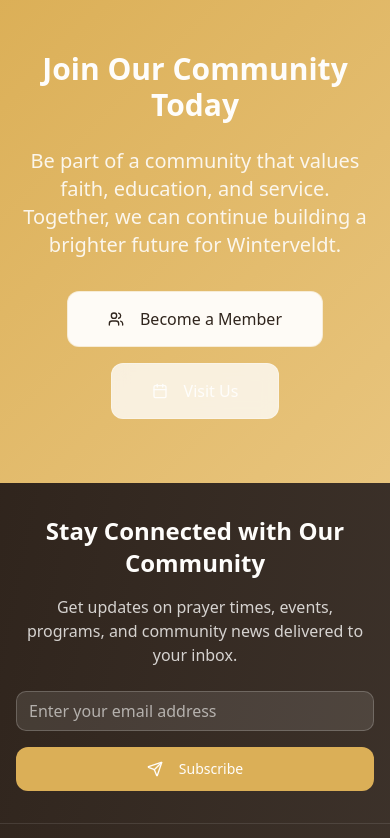
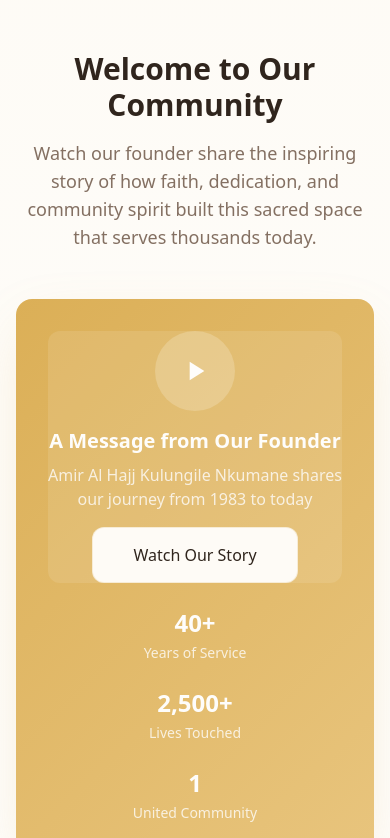
Before and after one commit to KMAISolutions/umveliqangi-hub, a React (Vite) app: page /about in a window 390 px wide. Shown: the part 5080-5918 px from the top of the page. Built offline with nearby package versions, Linux system fonts and the light colour scheme.

Commit message:
Update menu links and about section

```diff
--- a/src/components/FeaturedPrograms.tsx
+++ b/src/components/FeaturedPrograms.tsx
@@ -36,7 +36,7 @@ const FeaturedPrograms = () => {
   ];
 
   return (
-    <section className="py-16 bg-background">
+    <section id="highlights" className="py-16 bg-background">
       <div className="container mx-auto px-4">
         <div className="text-center mb-12">
           <h2 className="text-3xl md:text-4xl font-bold text-foreground mb-4">
--- a/src/components/StatsSection.tsx
+++ b/src/components/StatsSection.tsx
@@ -37,7 +37,7 @@ const StatsSection = () => {
   ];
 
   return (
-    <section className="py-16 bg-gradient-subtle">
+    <section id="stats" className="py-16 bg-gradient-subtle">
       <div className="container mx-auto px-4">
         <div className="text-center mb-12">
           <h2 className="text-3xl md:text-4xl font-bold text-foreground mb-4">
--- a/src/pages/About.tsx
+++ b/src/pages/About.tsx
@@ -72,7 +72,7 @@ const About = () => {
       <Navigation />
 
       {/* Hero Section */}
-      <section className="py-20 bg-gradient-subtle">
+      <section id="story" className="py-20 bg-gradient-subtle">
         <div className="container mx-auto px-4">
           <div className="max-w-4xl mx-auto text-center">
             <h1 className="text-4xl md:text-5xl font-bold text-foreground mb-6">
@@ -88,7 +88,7 @@ const About = () => {
       </section>
 
       {/* Mission & Vision */}
-      <section className="py-16">
+      <section id="mission" className="py-16">
         <div className="container mx-auto px-4">
           <div className="grid grid-cols-1 lg:grid-cols-3 gap-8 mb-16">
             <Card className="bg-gradient-primary text-primary-foreground shadow-mosque">
@@ -141,7 +141,7 @@ const About = () => {
       </section>
 
       {/* Timeline */}
-      <section className="py-16 bg-gradient-subtle">
+      <section id="timeline" className="py-16 bg-gradient-subtle">
         <div className="container mx-auto px-4">
           <div className="text-center mb-12">
             <h2 className="text-3xl md:text-4xl font-bold text-foreground mb-4">
@@ -177,7 +177,7 @@ const About = () => {
       </section>
 
       {/* Leadership */}
-      <section className="py-16">
+      <section id="leadership" className="py-16">
         <div className="container mx-auto px-4">
           <div className="text-center mb-12">
             <h2 className="text-3xl md:text-4xl font-bold text-foreground mb-4">
@@ -222,6 +222,59 @@ const About = () => {
         </div>
       </section>
 
+      {/* Welcome Video */}
+      <section id="video" className="py-16 bg-gradient-subtle">
+        <div className="container mx-auto px-4">
+          <div className="text-center mb-12">
+            <h2 className="text-3xl md:text-4xl font-bold text-foreground mb-4">
+              Welcome to Our Community
+            </h2>
+            <p className="text-lg text-muted-foreground max-w-2xl mx-auto">
+              Watch our founder share the inspiring story of how faith, dedication, and community spirit
+              built this sacred space that serves thousands today.
+            </p>
+          </div>
+
+          <div className="max-w-4xl mx-auto">
+            <div className="relative bg-gradient-primary rounded-2xl p-8 shadow-mosque">
+              <div className="aspect-video bg-primary-foreground/10 rounded-xl flex items-center justify-center mb-6">
+                <div className="text-center">
+                  <div className="w-20 h-20 bg-primary-foreground/20 rounded-full flex items-center justify-center mx-auto mb-4">
+                    <svg className="w-8 h-8 text-primary-foreground" fill="currentColor" viewBox="0 0 24 24">
+                      <path d="M8 5v14l11-7z"/>
+                    </svg>
+                  </div>
+                  <h3 className="text-xl font-semibold text-primary-foreground mb-2">
+                    A Message from Our Founder
+                  </h3>
+                  <p className="text-primary-foreground/80 mb-4">
+                    Amir Al Hajj Kulungile Nkumane shares our journey from 1983 to today
+                  </p>
+                  <Button variant="pearl" size="lg">
+                    Watch Our Story
+                  </Button>
+                </div>
+              </div>
+
+              <div className="grid grid-cols-1 md:grid-cols-3 gap-6 text-center">
+                <div className="text-primary-foreground">
+                  <div className="text-2xl font-bold mb-1">40+</div>
+                  <div className="text-sm opacity-80">Years of Service</div>
+                </div>
+                <div className="text-primary-foreground">
+                  <div className="text-2xl font-bold mb-1">2,500+</div>
+                  <div className="text-sm opacity-80">Lives Touched</div>
+                </div>
+                <div className="text-primary-foreground">
+                  <div className="text-2xl font-bold mb-1">1</div>
+                  <div className="text-sm opacity-80">United Community</div>
+                </div>
+              </div>
+            </div>
+          </div>
+        </div>
+      </section>
+
       {/* Call to Action */}
       <section className="py-16 bg-gradient-primary">
         <div className="container mx-auto px-4 text-center">
```
